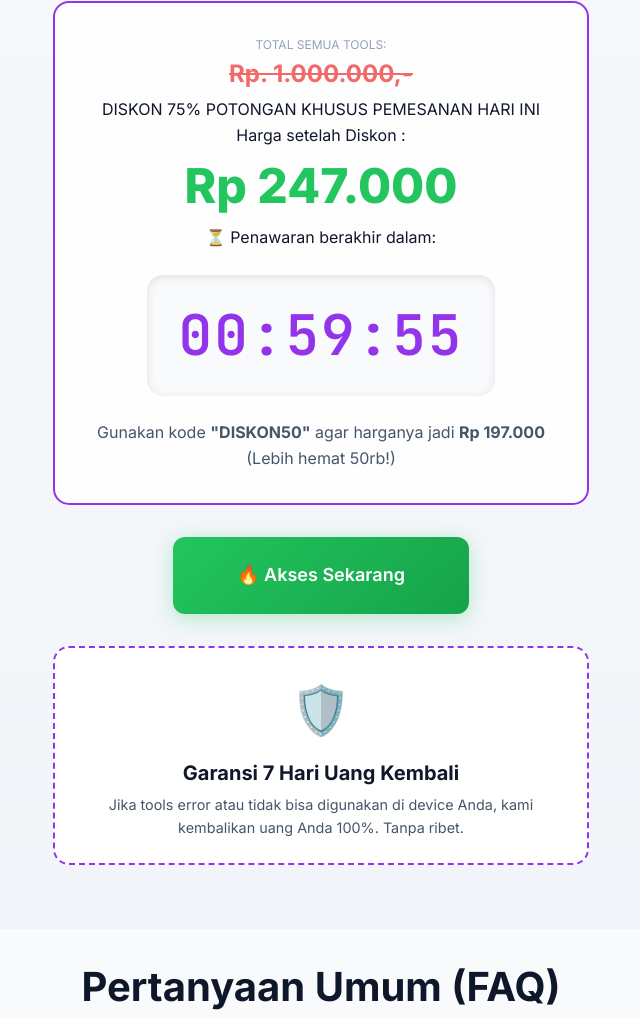
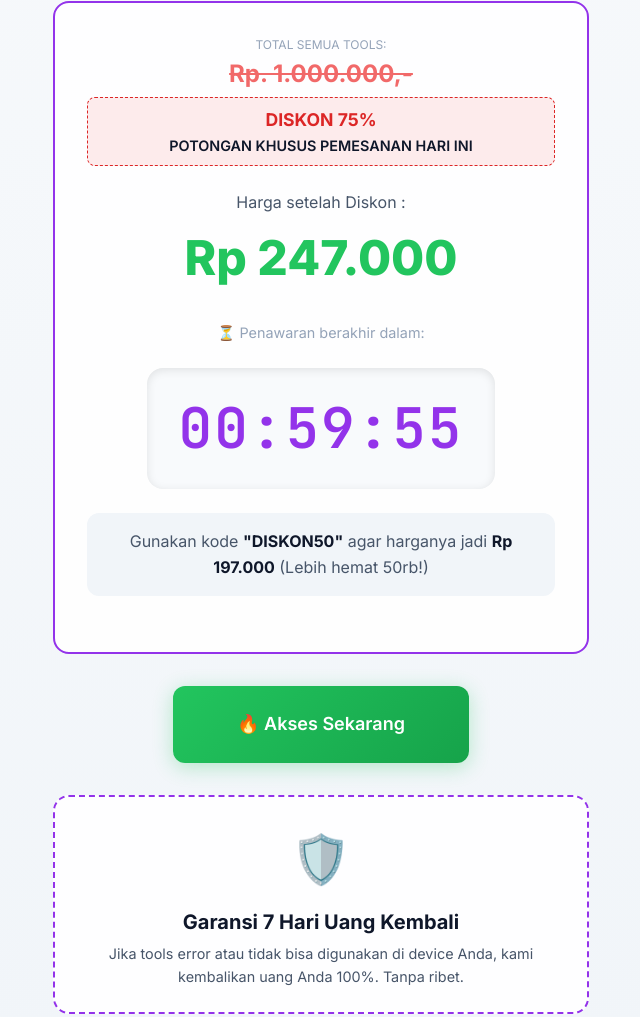
Before and after one commit to bangsatruk/autostocks-ai, a website built with Vite: page index.html in a window 1280 px wide. Shown: the part 5848-6865 px from the top of the page, without its empty margins (319-959 px from the left). Built offline with nearby package versions, Linux system fonts and the light colour scheme.

```diff
--- a/src/styles/landing.css
+++ b/src/styles/landing.css
@@ -606,6 +606,66 @@
     margin-bottom: var(--spacing-xl);
 }
 
+.discount-badge {
+    display: flex;
+    flex-direction: column;
+    align-items: center;
+    margin-bottom: var(--spacing-md);
+    background: rgba(239, 68, 68, 0.1);
+    padding: var(--spacing-sm);
+    border-radius: var(--radius-md);
+    border: 1px dashed var(--danger);
+}
+
+.discount-percent {
+    color: var(--danger);
+    font-weight: 700;
+    font-size: 1.1rem;
+}
+
+.discount-text {
+    color: var(--text-primary);
+    font-size: 0.9rem;
+    font-weight: 600;
+}
+
+.price-final-section {
+    margin: var(--spacing-lg) 0;
+}
+
+.price-final-label {
+    font-size: 1rem;
+    color: var(--text-secondary);
+    margin-bottom: var(--spacing-xs);
+}
+
+.countdown-container {
+    margin: var(--spacing-lg) 0;
+}
+
+.countdown-label {
+    font-size: 0.9rem;
+    color: var(--text-muted);
+    margin-bottom: var(--spacing-xs);
+}
+
+.promo-code-box {
+    margin-top: var(--spacing-lg);
+    padding: var(--spacing-md);
+    background: var(--bg-secondary);
+    border-radius: var(--radius-lg);
+    border: 1px solid var(--border-primary);
+}
+
+.promo-code-box p {
+    margin: 0;
+    color: var(--text-secondary);
+}
+
+.promo-code-box strong {
+    color: var(--text-primary);
+}
+
 .price-strike {
     font-size: 1.5rem;
     text-decoration: line-through;
@@ -705,7 +765,7 @@
    Warranty Section
 ============================================ */
 .warranty-section {
-    background: #fff;
+    background: var(--bg-card);
     border: 2px dashed var(--primary-500);
     border-radius: var(--radius-xl);
     padding: var(--spacing-lg);
```
Also changed, not shown: 1 other file.
